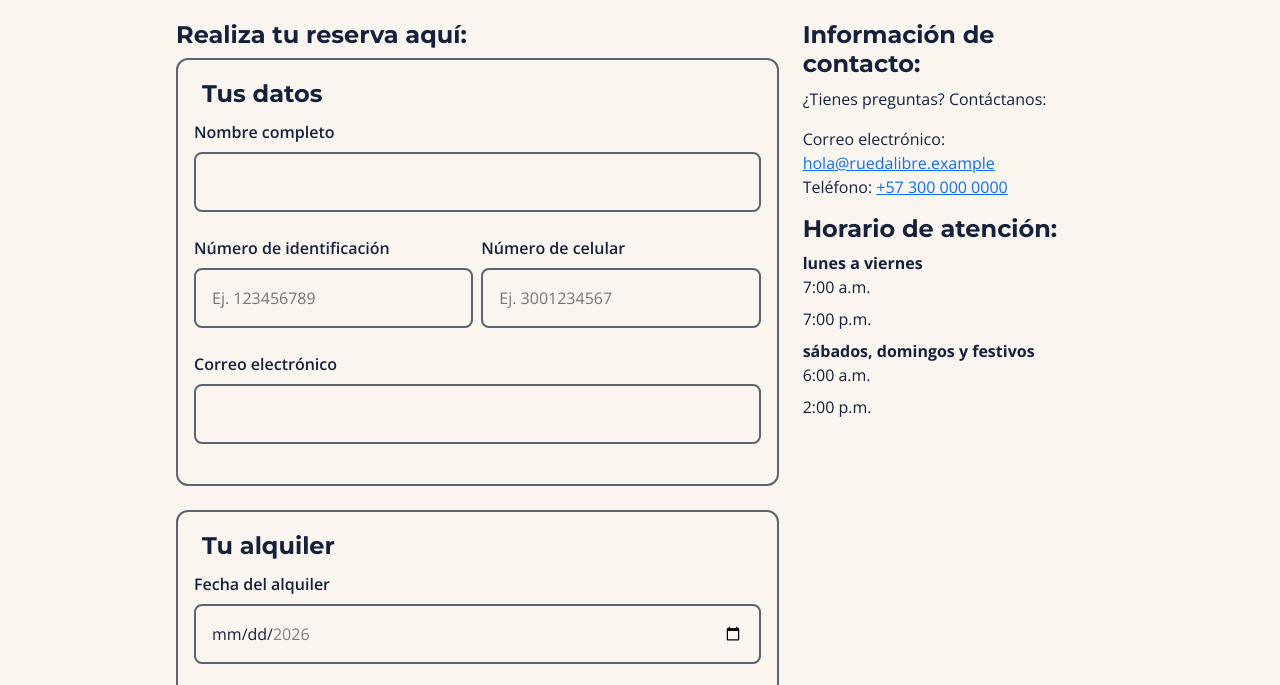
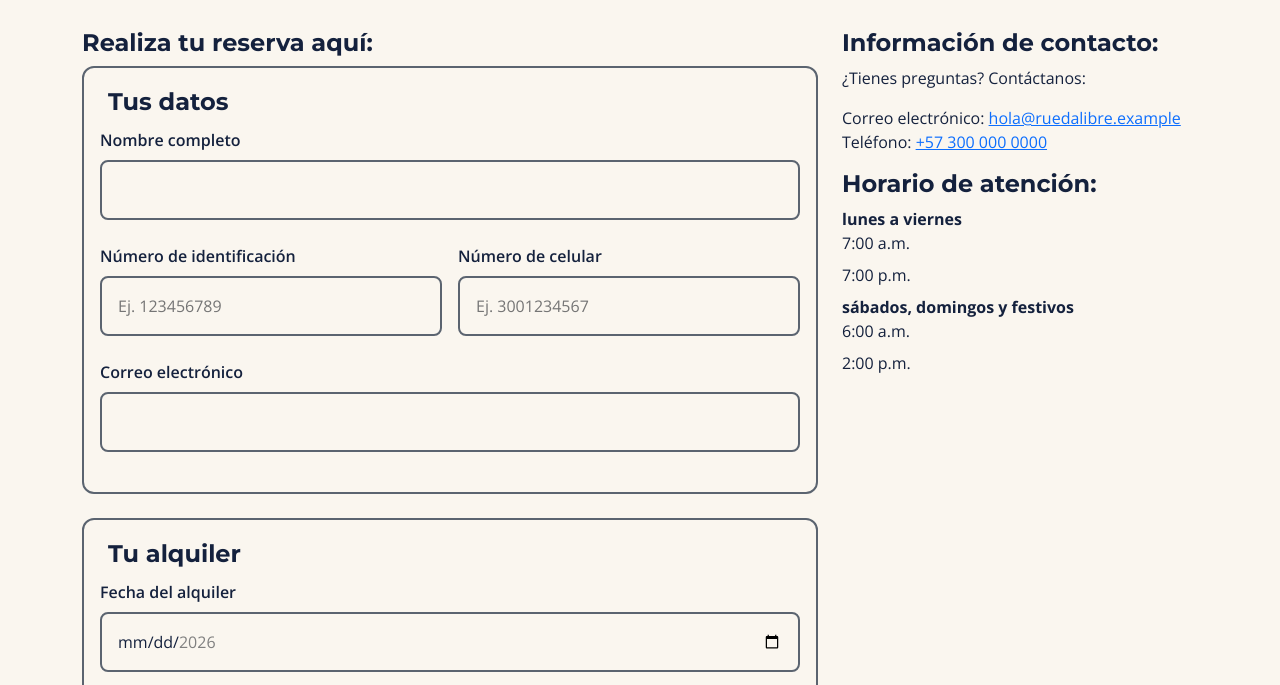
Before and after one commit to AndresCardona-1314/rueda-libre, a plain HTML site: page paginas/reservas.html in a window 1280 px wide. Shown: the part 1353-2038 px from the top of the page. Drawn offline with nearby package versions, Linux system fonts and the light colour scheme.

Commit message:
Rueda Libre v2.0-beta

```diff
--- a/css/styles.css
+++ b/css/styles.css
@@ -230,6 +230,11 @@ th {
     color: var(--azul-noche);
 }
 
+caption {
+    caption-side: top;
+    color: var(--azul-noche);
+}
+
 
 /* Formulario */
 /* Usado por reservas.html */
@@ -300,19 +305,6 @@ button.boton {
     border: none;
     font-size: 1rem;
     cursor: pointer;
-}
-
-.formulario-reserva {
-    display: grid;
-    grid-template-columns: 1fr;
-    gap: var(--espaciado-grande);
-}
-
-.formulario-reserva-datos {
-    display: flex;
-   flex-direction: column;
-
-    gap: var(--espaciado-pequeno);
 }
 
 
@@ -411,22 +403,6 @@ button.boton {
 
 
 
-
-
-    /* Reservas */
-    /* Usado por reservas.html */
-
-    .formulario-reserva-datos {
-        flex-direction: row;
-        flex-wrap: wrap;
-        justify-content: space-between;
-    }
-
-    .formulario-reserva-datos > * {
-        flex: 1 1 10rem;
-        min-width: 10rem;
-    }
-
     /* Pie */
     /* Usado por index.html reservas.html y tarifas.html */
 
@@ -456,9 +432,4 @@ button.boton {
     }
 
 
-    .formulario-reserva {
-        grid-template-columns: 2fr 1fr;
-    }
-
-
 }
--- a/paginas/reservas.html
+++ b/paginas/reservas.html
@@ -5,7 +5,7 @@
     <meta name="viewport" content="width=device-width, initial-scale=1.0">
     <meta name="description" content="Reserva tu bicicleta">
     <title>Rueda Libre | Reserva tu bicicleta </title>
-     <link rel="icon" href="img/Logo_Rueda_Libre.png">
+     <link rel="icon" href="../img/Logo_Rueda_Libre.png">
 
     <link rel="preconnect" href="https://fonts.googleapis.com">
     <link rel="preconnect" href="https://fonts.gstatic.com" crossorigin>
@@ -48,11 +48,11 @@
 
     </header>
 
-    <main>
+    <main class="container py-4">
 
 
-        <section class="formulario-reserva">
-            <section>
+        <section class="row g-4">
+            <section class="col-12 col-md-8">
                 <h2>Realiza tu reserva aquí:</h2>
                 <form action="#" method="post">
                     <fieldset>
@@ -61,12 +61,12 @@
                             <label for="nombre">Nombre completo</label>
                             <input type="text" id="nombre" name="nombre" required minlength="3">
                         </p>
-                        <section class="formulario-reserva-datos">
-                            <p>
+                        <section class="row g-3">
+                            <p class="col-12 col-md-6">
                                 <label for="identificacion">Número de identificación</label>
                                 <input type="text" id="identificacion" name="identificacion" required pattern="[0-9]{6,10}" title="Ingresa entre 6 y 10 dígitos númericos, sin letras ni espacios" minlength="6" maxlength="10" inputmode="numeric" placeholder="Ej. 123456789">
                             </p>
-                            <p>
+                            <p class="col-12 col-md-6">
                                 <label for="celular">Número de celular</label>
                                 <input type="tel" id="celular" name="celular" required pattern="3[0-9]{9}" maxlength="10" minlength="10" inputmode="numeric" title="Ingresa un celular de 10 dígitos que comience por 3. Ejemplo: 3001234567" placeholder="Ej. 3001234567">
                             </p>
@@ -142,7 +142,7 @@
                 </form>
             </section>
 
-            <section>
+            <section class="col-12 col-md-4">
                 <aside>
                     <h2>Información de contacto:</h2>
                     <p>¿Tienes preguntas? Contáctanos:</p>
```
Also changed, not shown: bitacora.txt (+5 -30 lines), paginas/tarifas.html (+3 -3 lines).
